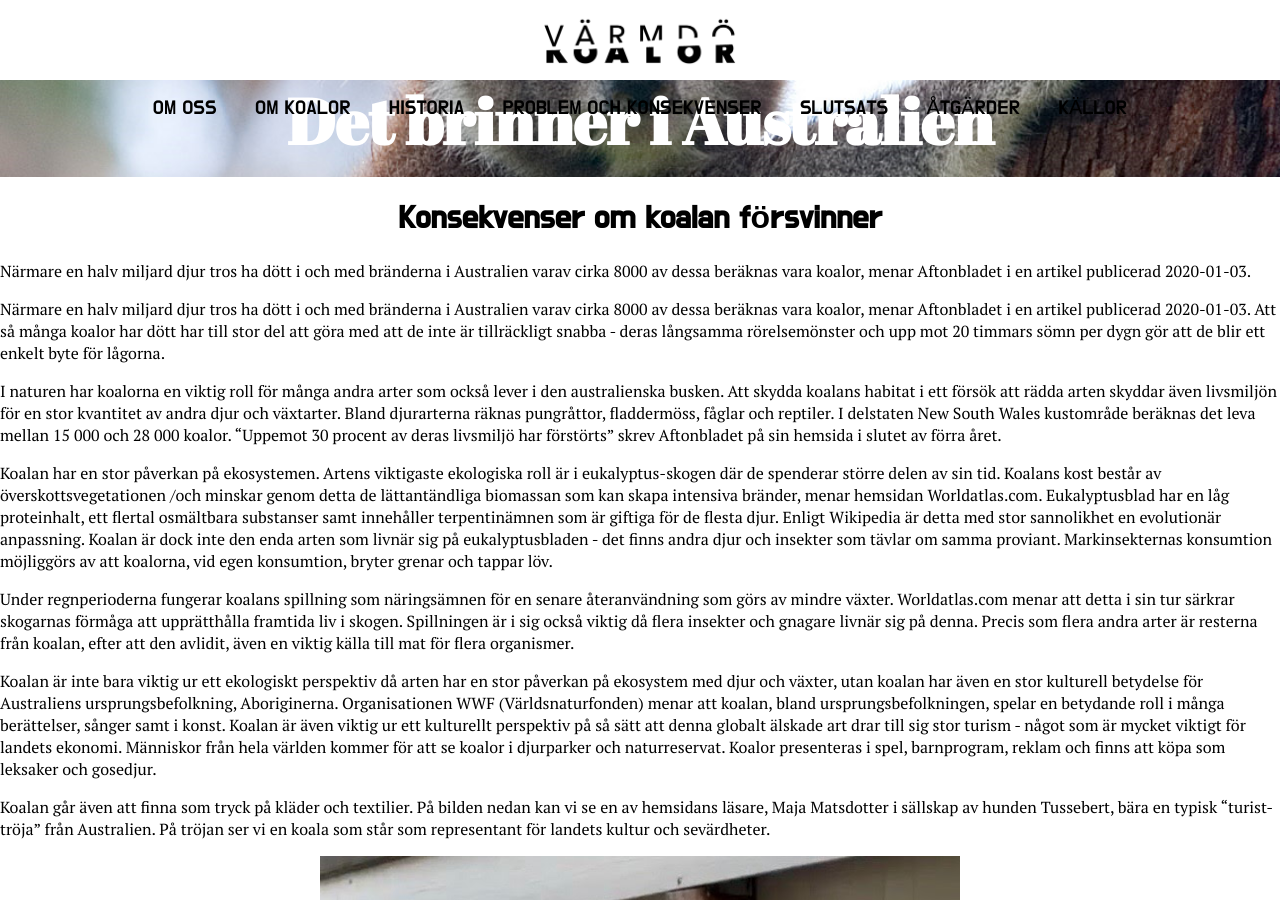
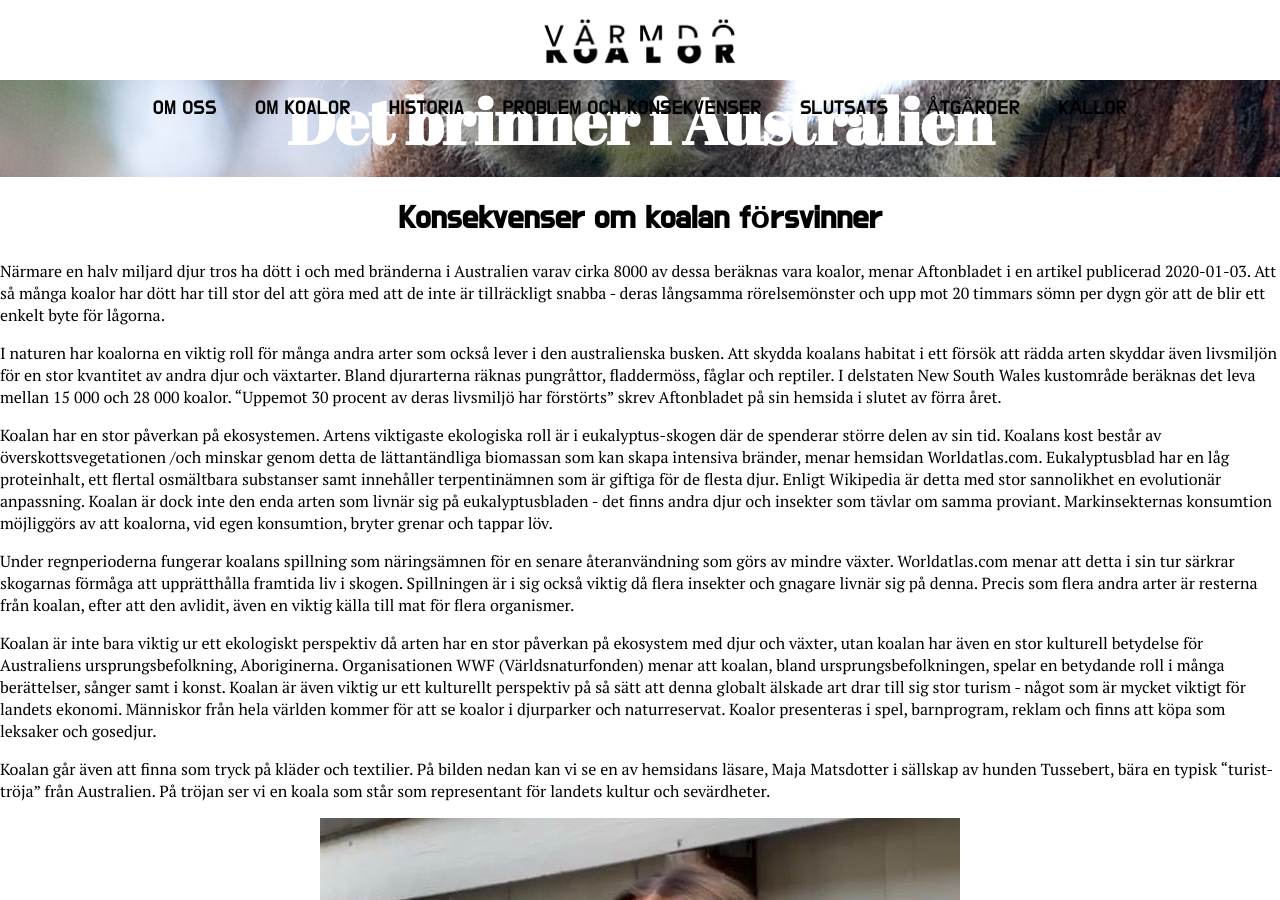
Before and after one commit to limbero/stackars-koalorna, a Jekyll site: the page built from _problem/ettinlagg.md, in a window 1280 px wide and 900 px high, scrolled down 353 px. Built offline with Jekyll 4.4.1, drawn with Linux system fonts in a browser that asks for light colours; comment, search, counter and statistics services are not loaded.

Commit message:
Update ettinlagg.md

```diff
--- a/_problem/ettinlagg.md
+++ b/_problem/ettinlagg.md
@@ -2,7 +2,6 @@
 layout: default
 ---
 # Konsekvenser om koalan försvinner
-Närmare en halv miljard djur tros ha dött i och med bränderna i Australien varav cirka 8000 av dessa beräknas vara koalor, menar Aftonbladet i en artikel publicerad 2020-01-03.
 
 Närmare en halv miljard djur tros ha dött i och med bränderna i Australien varav cirka 8000 av dessa beräknas vara koalor, menar Aftonbladet i en artikel publicerad 2020-01-03.
 Att så många koalor har dött har till stor del att göra med att de inte är tillräckligt snabba - deras långsamma rörelsemönster och upp mot 20 timmars sömn per dygn gör att de blir ett enkelt byte för lågorna.
```
